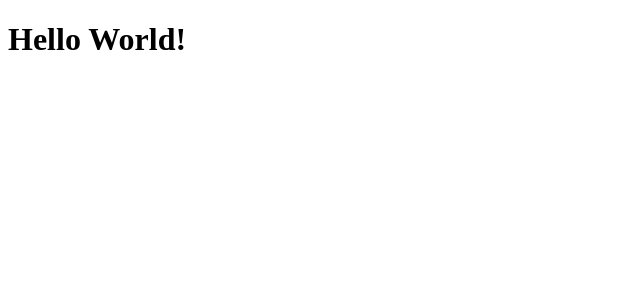
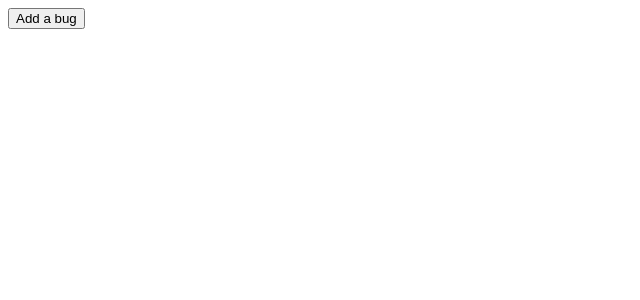
Before and after one commit to alex-j-garcia/probiotic-playbook, a JavaScript app: page / in a window 1280 px wide. Shown: the top 300 px of the page, without its empty margins (0-640 px from the left). Built offline with nearby package versions, Linux system fonts and the light colour scheme; the HTML template or start-up script is replaced by a standard one.

Commit message:
Add initial JSX

```diff
--- a/src/App.js
+++ b/src/App.js
@@ -1,9 +1,10 @@
+import Dashboard from './modules/dashboard/Dashboard';
 import './App.css';
 
 function App() {
   return (
     <div>
-      <h1>Hello World!</h1>
+      <Dashboard />
     </div>
   );
 }
--- /dev/null
+++ b/src/modules/dashboard/Dashboard.js
@@ -0,0 +1,13 @@
+import Header from './components/Header';
+import Triage from './components/Triage';
+import BugBoard from './components/BugBoard';
+
+export default function Dashboard() {
+  return (
+    <main className='Dashboard'>
+      <Header />
+      <Triage />
+      <BugBoard />
+    </main>
+  );
+}
--- /dev/null
+++ b/src/modules/dashboard/components/BugBoard.js
@@ -0,0 +1,5 @@
+export default function BugBoard() {
+  return (
+    <div className='BugBoard'></div>
+  );
+}
--- /dev/null
+++ b/src/modules/dashboard/components/BugButton.js
@@ -0,0 +1,5 @@
+export default function BugButton() {
+  return (
+    <button>Add a bug</button>
+  );
+}
--- /dev/null
+++ b/src/modules/dashboard/components/Header.js
@@ -0,0 +1,9 @@
+import BugButton from "./BugButton";
+
+export default function Header() {
+  return (
+    <header>
+      <BugButton />
+    </header>
+  );
+}
--- /dev/null
+++ b/src/modules/dashboard/components/Triage.js
@@ -0,0 +1,5 @@
+export default function Triage() {
+  return (
+    <div className='Triage'></div>
+  );
+}
```
